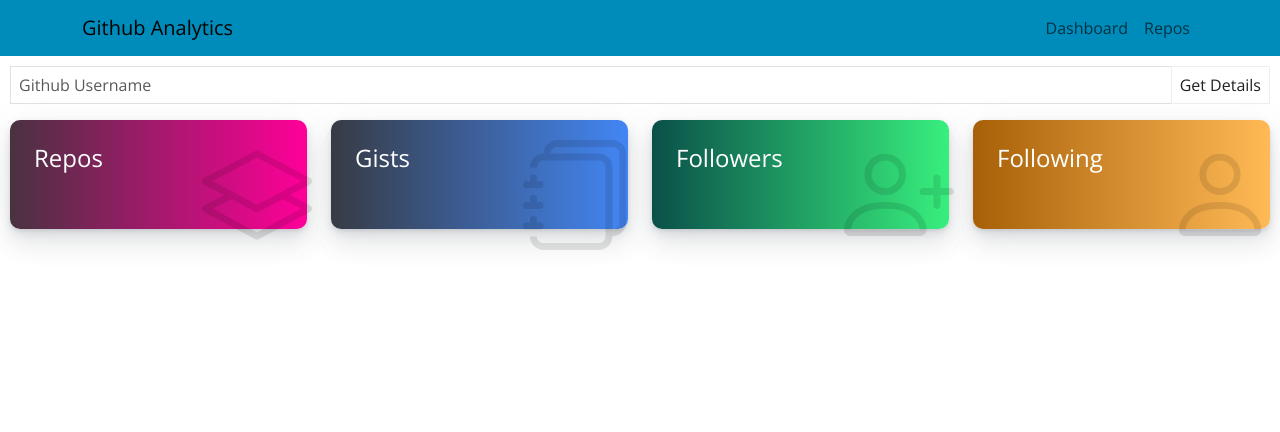
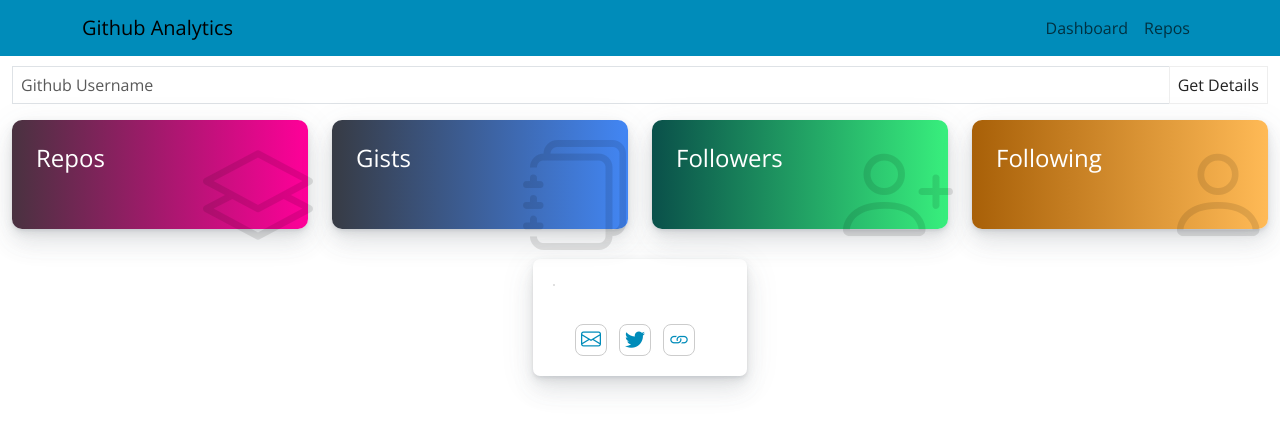
Before and after one commit to saisyam/github-analytics, a React (Create React App) app in the folder reactjs/: page / in a window 1280 px wide. Shown: the top 432 px of the page. Built offline with nearby package versions, Linux system fonts and the light colour scheme; no server answers.

Commit message:
Adding User data card component using fetch method with in the component. And resolve page horizontal scroll issue.

```diff
--- a/reactjs/src/App.js
+++ b/reactjs/src/App.js
@@ -4,6 +4,7 @@
 import UsernameContext from "./context/UsernameContext";
 import Username from "./components/Username";
 import { useState } from "react";
+import UserDataCard from "./views/userdatacard";
 
 function App() {
   const [username, setUsername] = useState("saisyam");
@@ -12,9 +13,10 @@
   return (
     <UsernameContext.Provider value={value}>
       <NavBar></NavBar>
-      <Container fluid style={{ "padding": "10px" }}>
+      <Container fluid style={{ "padding-top": "10px" }}>
         <Username></Username>
         <BasicDetails></BasicDetails>
+        <UserDataCard></UserDataCard>
       </Container>
     </UsernameContext.Provider>
   );
--- /dev/null
+++ b/reactjs/src/views/userdatacard/index.js
@@ -0,0 +1,86 @@
+import React, { useEffect, useState, useContext } from "react"
+import { Row, Col } from 'react-bootstrap';
+import  UsernameContext from "../../context/UsernameContext";
+import './styles.css';
+
+function UserDataCard(){
+    const [userurl, setUserUrl] = useState("");
+    const [name, setName] = useState("");
+    const [bio, setBio] = useState("");
+    const [twitter, setTwittername]= useState("");
+    const [company, setCompany]= useState("");
+    const [blog, setBlog]= useState("");
+    const [location, setLocation]= useState("");
+    const [email, setEmail]= useState("");
+    const [htmlurl, setHtmlurl]= useState("");
+
+    const [error, setError] = useState("");
+    const { username } = useContext(UsernameContext);
+    useEffect(() => {
+        const url = "https://api.github.com/users/"+username;
+
+        const fetchData = async () => {
+            try {
+                const response = await fetch(url);
+                const data = await response.json();
+                console.log('data--',data);
+                setUserUrl(data.avatar_url);
+                setName(data.name);
+                setBio(data.bio);
+                setTwittername(data.twitter_username);
+                setCompany(data.company);
+                setBlog(data.blog);
+                setLocation(data.location);
+                setHtmlurl(data.html_url);
+                if(data.email == ''){
+                    return setEmail(data.url);
+                }
+            } catch (error) {
+                setError(error);
+            }
+        };
+        fetchData();
+    }, [username]);
+    return(
+
+        <Row>
+            <Col md={12}>
+                <Row>
+                    <Col className="d-flex align-items-center">
+                    <div className="custom-user-card">
+                        <div className="img-block">
+                            <img src={userurl} alt="" />
+                        </div>
+                        <div className="content-block">
+                        <h4 className="title">{name}</h4>
+                        <label className="sub-title">{company}</label>
+                        <p className="desp">{bio}</p>
+                        <label className="location-info">{location}</label>
+                        <div className="d-flex mt-4">
+                            <div className="icon-bg d-flex align-items-center justify-content-center">
+                               <a href={htmlurl} target="_blank">
+                                <i className={`fas bi-envelope`} />
+                            </a>
+                            </div>
+                            <div className="icon-bg d-flex align-items-center justify-content-center">
+                            <a href={htmlurl} target="_blank">
+                                <i className={`fas bi-twitter`} />
+                                </a>
+                            </div>
+                            <div className="icon-bg d-flex align-items-center justify-content-center">
+                            <a href={blog} target="_blank">
+                                <i className={`fas bi-link`} />
+                                </a>
+                            </div>
+                        </div>
+                        </div>
+                    </div>
+                    </Col></Row>
+
+            </Col>
+        </Row>
+
+    )
+}
+
+export default UserDataCard;
--- /dev/null
+++ b/reactjs/src/views/userdatacard/styles.css
@@ -0,0 +1,72 @@
+.custom-user-card{
+    background: #ffffff;
+    border-radius: 7px;
+    padding: 20px;
+    display: inline-flex;
+    margin: auto;
+    box-shadow: 0 0.46875rem 2.1875rem rgb(90 97 105 / 10%), 0 0.9375rem 1.40625rem rgb(90 97 105 / 10%), 0 0.25rem 0.53125rem rgb(90 97 105 / 12%), 0 0.125rem 0.1875rem rgb(90 97 105 / 10%);
+}
+.custom-user-card .img-block{
+text-align: center;
+}
+.custom-user-card .img-block img{
+    max-width: 180px;
+    max-height: 180px;
+    border-radius: 5px;
+    border:1px solid #cccccc;
+    margin-bottom: 15px;
+}
+.custom-user-card .img-block h4{
+    font-size: 24px;
+    font-weight: 700;
+    line-height:32px;
+    color: #1c0950;
+    margin: 0px;
+    text-transform: uppercase;
+}
+.custom-user-card .content-block {
+    padding:0px 20px;
+    font-size: 14px;
+}
+.title{
+    font-size: 24px;
+    font-weight: 700;
+    line-height:32px;
+    color: #1c0950;
+    margin: 0px;
+    text-transform: uppercase;
+}
+.sub-title{
+    font-size: 16px;
+    font-weight: 500;
+    line-height:24px;
+    color: #787878;
+    margin: 0px;
+}
+.desp,.location-info{
+    font-size: 14px;
+    font-weight: 400;
+    line-height:24px;
+    color: #212121;
+    margin-bottom:4px;
+    display: block;
+}
+.blog-info{
+    font-size: 14px;
+    font-weight: 600;
+    line-height:20px;
+    color: #1c0950;
+    margin-bottom: 6px;
+}
+.icon-bg{
+    width: 32px;
+    height: 32px;
+    background:#ffffff;
+    border:1px solid #cccccc;
+    border-radius:8px;
+    margin-right:12px;
+    cursor: pointer;
+}
+.icon-bg i{
+    font-size: 20px;
+}
```
